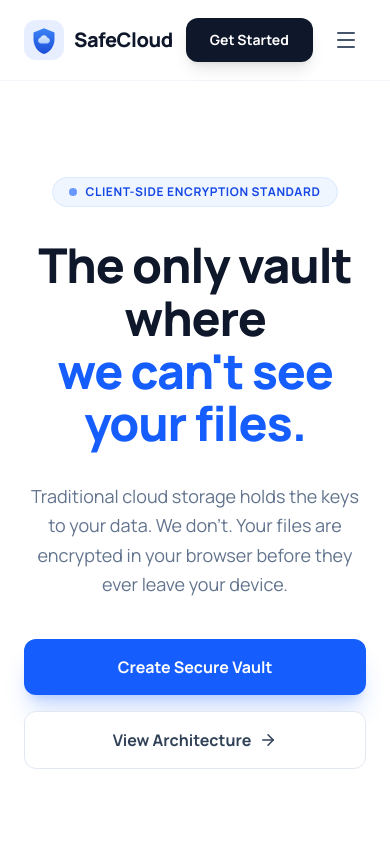
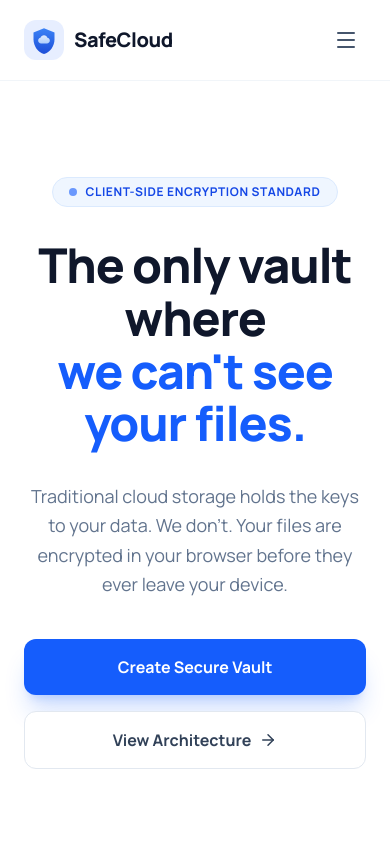
Before and after one commit to haarryyyyyyy/SecureStore, a Next.js app: page / in a window 390 px wide. Shown: the top 844 px of the page. Built offline with nearby package versions, Linux system fonts and the light colour scheme.

Commit message:
hid get started button in navbar on mobile

```diff
--- a/app/page.tsx
+++ b/app/page.tsx
@@ -53,7 +53,7 @@ export default function HomePage() {
             </Link>
             <Link
               href="/signup"
-              className="rounded-xl bg-slate-900 px-6 py-3 text-sm font-bold text-white shadow-lg hover:bg-slate-800 hover:-translate-y-0.5 transition-all"
+              className="hidden md:block rounded-xl bg-slate-900 px-6 py-3 text-sm font-bold text-white shadow-lg hover:bg-slate-800 hover:-translate-y-0.5 transition-all"
             >
               Get Started
             </Link>
```
